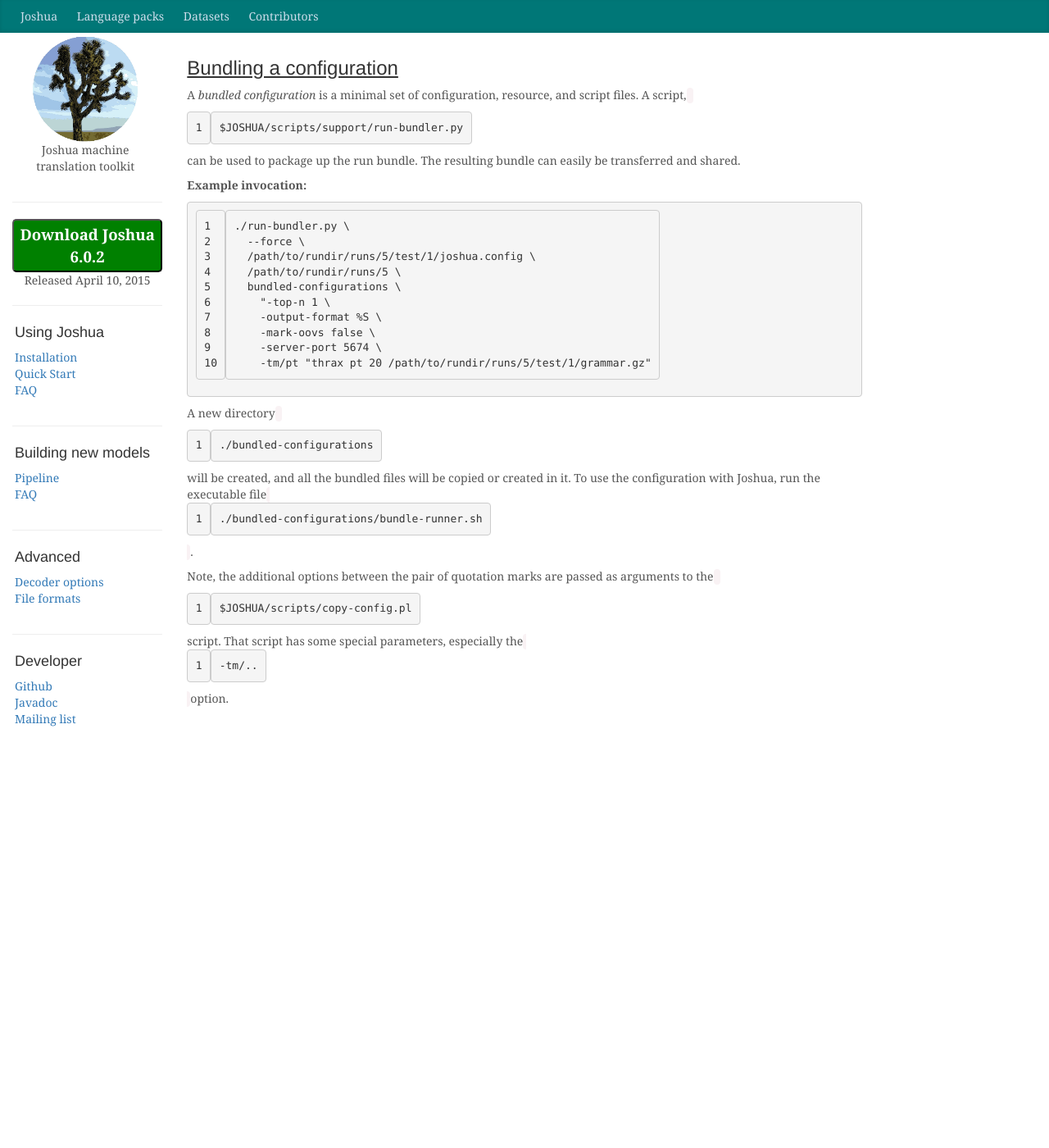
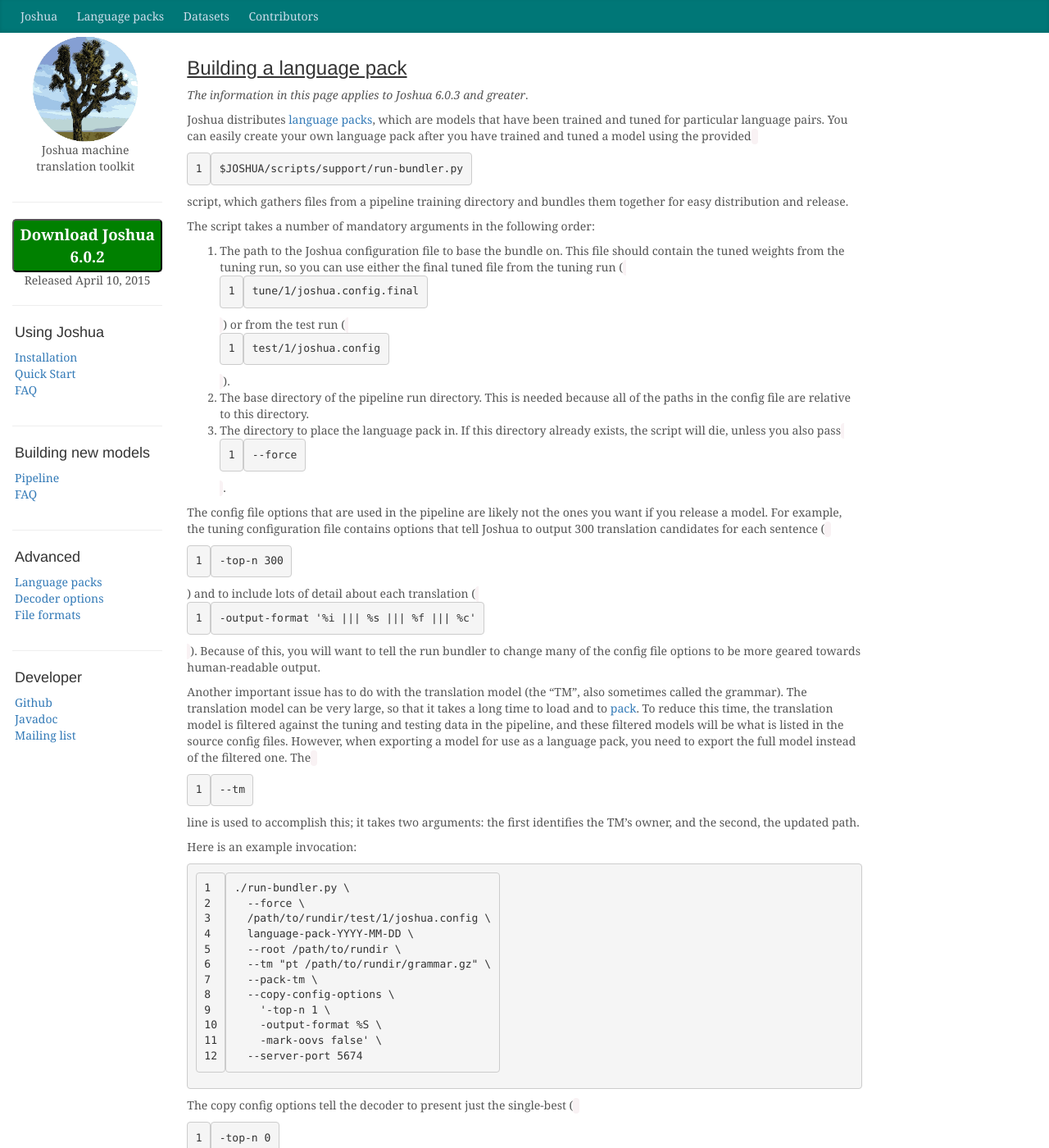
Before and after one commit to joshua-decoder/joshua-decoder.github.com, a Jekyll site: the page built from 6.0/bundle.md, in a window 1280 px wide and 1400 px high. Shown: the whole window at 82% size. Built offline with Jekyll 4.4.1, drawn with Linux system fonts in a browser that asks for light colours; nearby versions of some CDN libraries; comment, search, counter and statistics services are not loaded; some of the changed text lies outside the part shown.

Commit message:
Updated language pack page

```diff
--- a/6.0/bundle.md
+++ b/6.0/bundle.md
@@ -1,24 +1,77 @@
 ---
 layout: default6
 category: links
-title: Bundling a configuration
+title: Building a language pack
 ---
 
-A *bundled configuration* is a minimal set of configuration, resource, and script files. A script, `$JOSHUA/scripts/support/run-bundler.py` can be used to package up the run bundle. The resulting bundle can easily be transferred and shared.
+*The information in this page applies to Joshua 6.0.3 and greater*.
 
-**Example invocation:**
+Joshua distributes [language packs](/language-packs), which are models
+that have been trained and tuned for particular language pairs. You
+can easily create your own language pack after you have trained and
+tuned a model using the provided
+`$JOSHUA/scripts/support/run-bundler.py` script, which gathers files
+from a pipeline training directory and bundles them together for easy
+distribution and release.
+
+The script takes a number of mandatory arguments in the following
+order:
+
+1.  The path to the Joshua configuration file to base the bundle
+    on. This file should contain the tuned weights from the tuning run, so
+    you can use either the final tuned file from the tuning run
+    (`tune/1/joshua.config.final`) or from the test run
+    (`test/1/joshua.config`).
+1.  The base directory of the pipeline run directory. This is needed
+    because all of the paths in the config file are relative to this
+    directory.
+1.  The directory to place the language pack in. If this directory
+    already exists, the script will die, unless you also pass `--force`.
+
+The config file options that are used in the pipeline are likely not
+the ones you want if you release a model. For example, the tuning
+configuration file contains options that tell Joshua to output 300
+translation candidates for each sentence (`-top-n 300`) and to include lots of
+detail about each translation (`-output-format '%i ||| %s ||| %f ||| %c'`).
+Because of this, you will want to tell the run bundler to change many
+of the config file options to be more geared towards human-readable
+output.
+
+Another important issue has to do with the translation model (the
+"TM", also sometimes called the grammar). The translation model can be
+very large, so that it takes a long time to load and to
+[pack](packing.html). To reduce this time, the translation model is
+filtered against the tuning and testing data in the pipeline, and
+these filtered models will be what is listed in the source config
+files. However, when exporting a model for use as a language pack, you
+need to export the full model instead of the filtered one. The `--tm`
+line is used to accomplish this; it takes two arguments: the first
+identifies the TM's owner, and the second, the updated path.
+
+Here is an example invocation:
 
     ./run-bundler.py \
       --force \
-      /path/to/rundir/runs/5/test/1/joshua.config \
-      /path/to/rundir/runs/5 \
-      bundled-configurations \
-        "-top-n 1 \
+      /path/to/rundir/test/1/joshua.config \
+      language-pack-YYYY-MM-DD \
+      --root /path/to/rundir \
+      --tm "pt /path/to/rundir/grammar.gz" \
+      --pack-tm \
+      --copy-config-options \
+        '-top-n 1 \
         -output-format %S \
-        -mark-oovs false \
-        -server-port 5674 \
-        -tm/pt "thrax pt 20 /path/to/rundir/runs/5/test/1/grammar.gz"
+        -mark-oovs false' \
+      --server-port 5674
 
-A new directory `./bundled-configurations` will be created, and all the bundled files will be copied or created in it.  To use the configuration with Joshua, run the executable file `./bundled-configurations/bundle-runner.sh`.
+The copy config options tell the decoder to present just the
+single-best (`-top-n 0`) translated output string that has been
+heuristically capitalized (`-output-format %S`), to not append `_OOV`
+to OOVs (`-mark-oovs false`), and to use the grammar
+`/path/to/rundir/grammar.gz` as the main translation grammar. See
+[this page](decoder.html) for a longer list of decoder options.
 
-Note, the additional options between the pair of quotation marks are passed as arguments to the `$JOSHUA/scripts/copy-config.pl` script. That script has some special parameters, especially the `-tm/..` option.
+The `--pack-tm` option tells the run bundler to
+[pack the grammar](packing.html), which can take some time.
+
+A new directory `language-pack-YYYY-MM-DD` will be created along with
+a README and a number of support files.
--- a/_layouts/default6.html
+++ b/_layouts/default6.html
@@ -88,6 +88,7 @@
           <div class="sidebar-module">
             <h4>Advanced</h4>
             <ol class="list-unstyled">
+              <li><a href="/6.0/file-formats.html">Language packs</a></li>
               <li><a href="/6.0/decoder.html">Decoder options</a></li>
               <li><a href="/6.0/file-formats.html">File formats</a></li>
             </ol>
```
